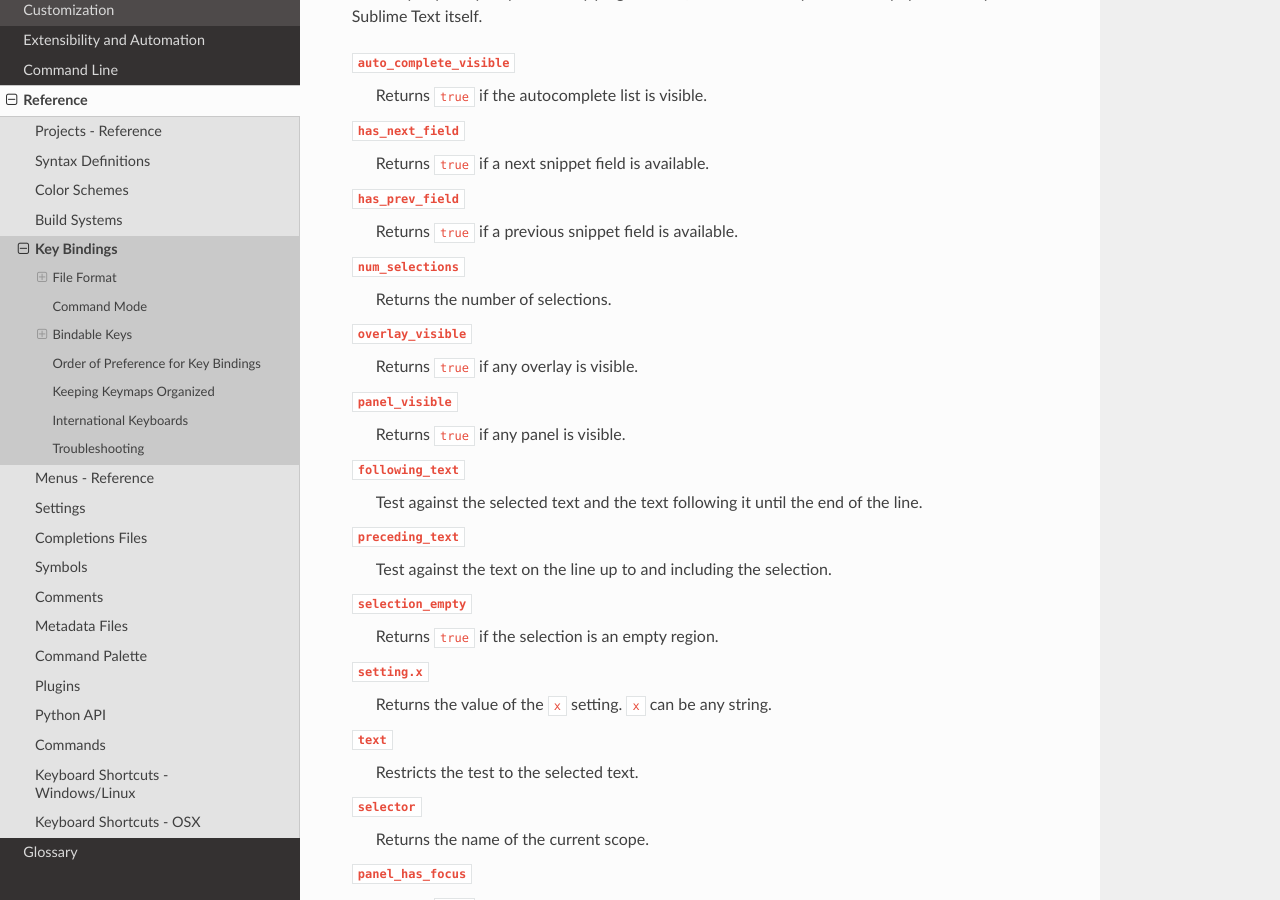
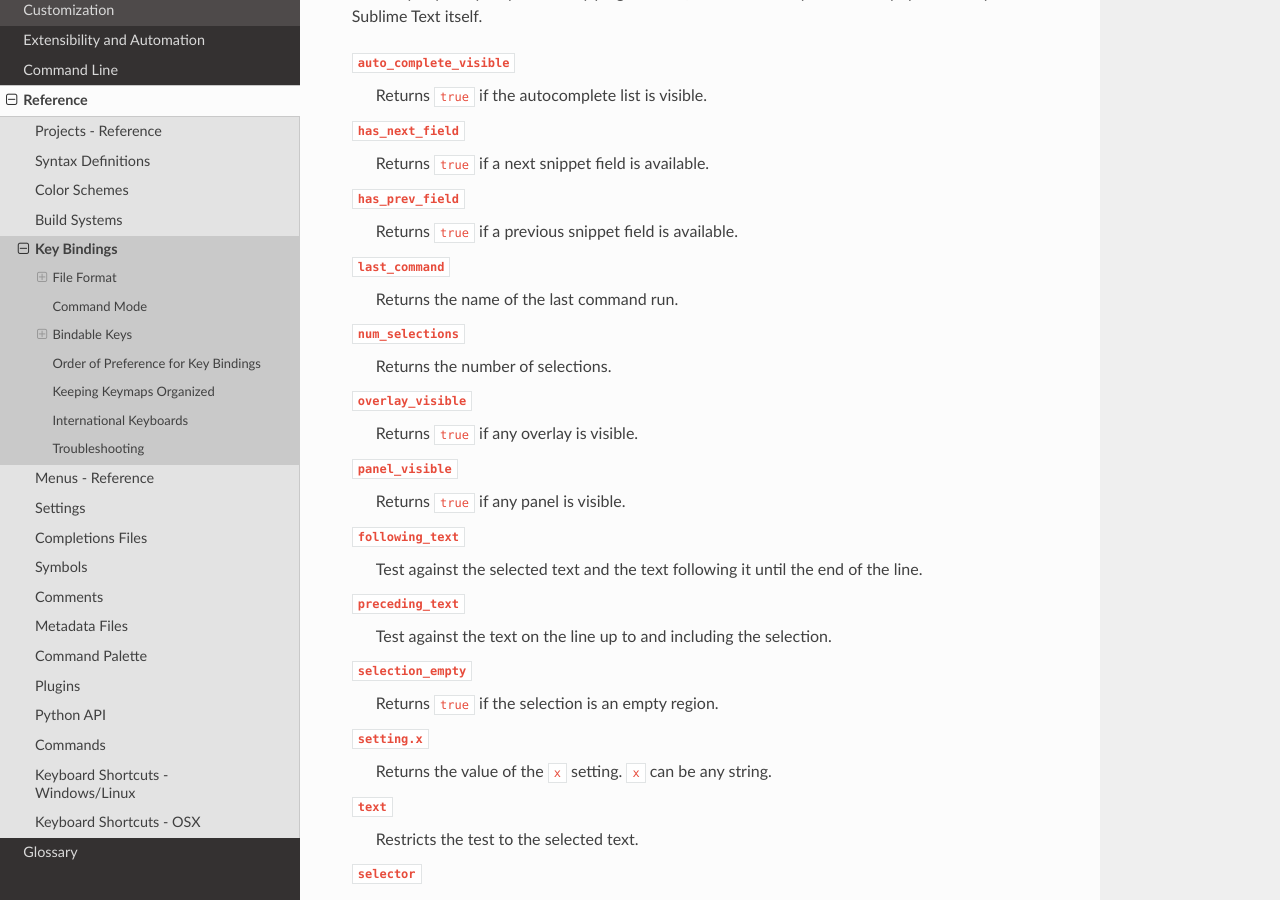
Before and after one commit to guillermooo/sublime-undocs, a Sphinx documentation site: the page built from source/reference/key_bindings.rst, in a window 1280 px wide and 900 px high, scrolled down 1766 px. Built offline with Sphinx 7.4.7 and the Read the Docs theme 2.0.0, drawn with Linux system fonts in a browser that asks for light colours.

Commit message:
Add `last_command` context key
https://forum.sublimetext.com/t/help-with-keybinding-last-command/47299/3?u=fichtefoll

```diff
--- a/source/reference/key_bindings.rst
+++ b/source/reference/key_bindings.rst
@@ -121,6 +121,9 @@ provided by Sublime Text itself.
    Returns ``true``
    if a previous snippet field
    is available.
+
+``last_command``
+   Returns the name of the last command run.
 
 ``num_selections``
    Returns the number of selections.
```
